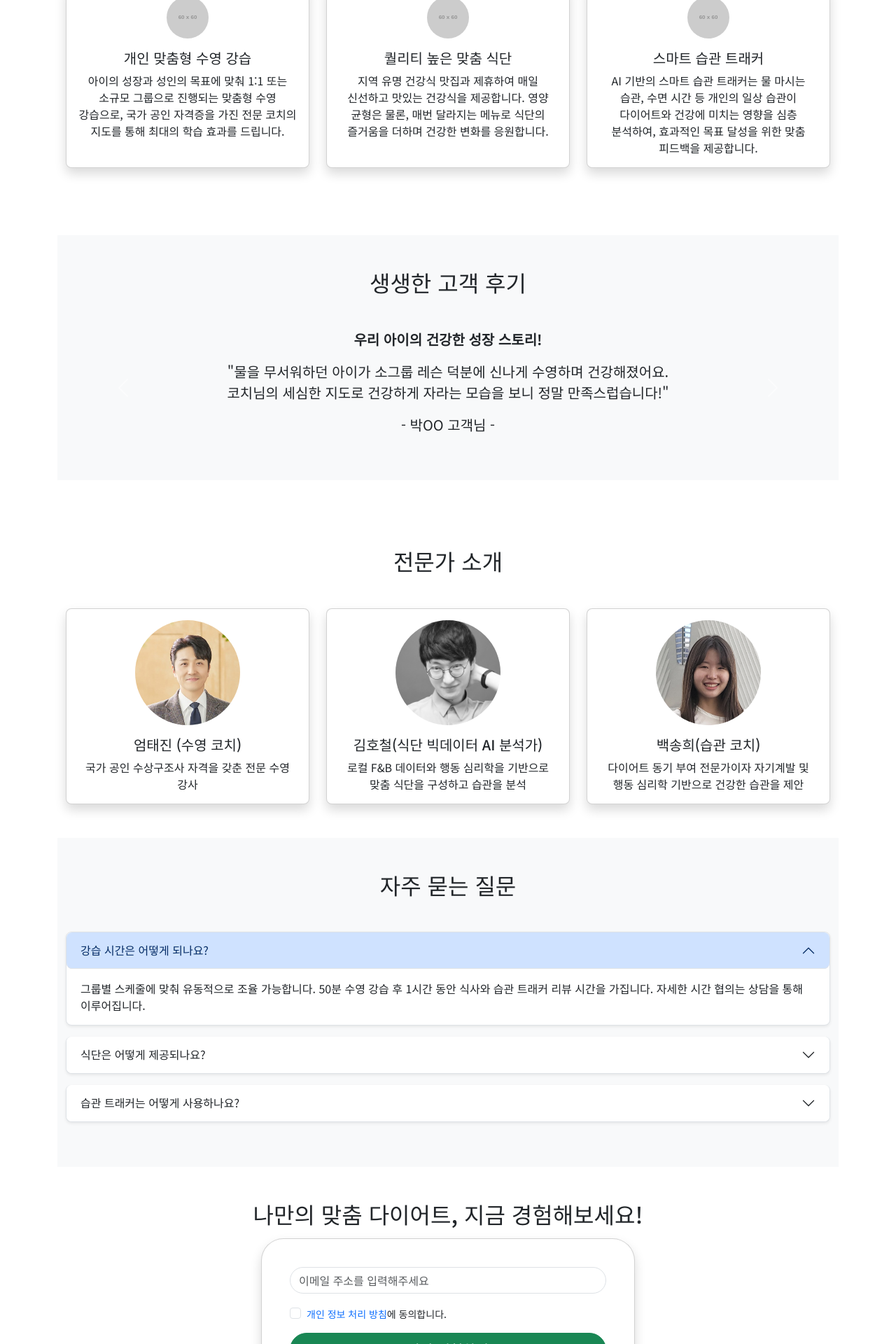
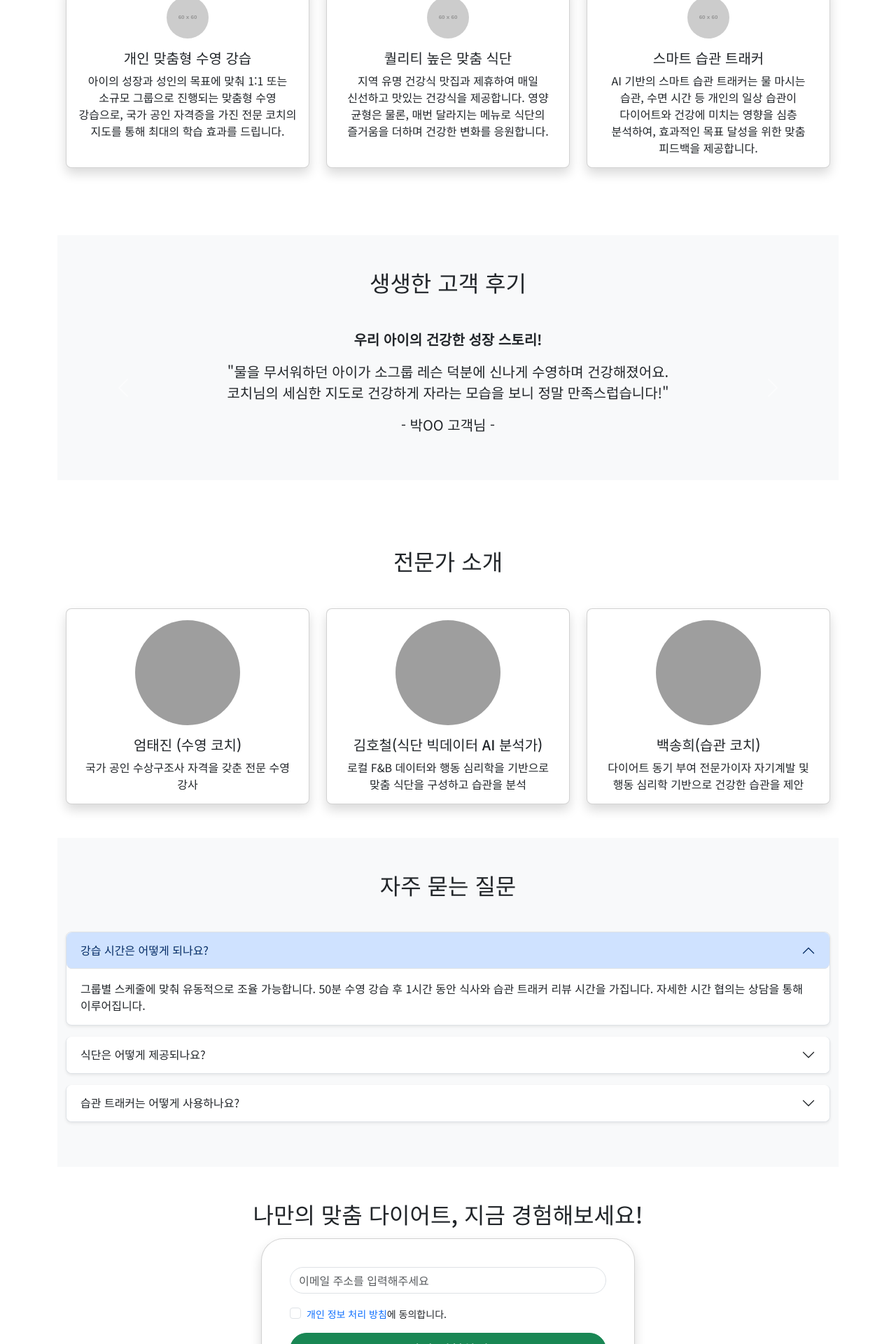
Before and after one commit to ohho-developer/diet_swim_page, a Django app: template main/templates/main/index.html in a window 1280 px wide. Shown: the part 915-2835 px from the top of the page at 70% size. Run offline with Django 5.2, Linux system fonts and the light colour scheme; the template is opened without the code that fills it, so the values that code supplies are empty; grey boxes labelled with a size stand in for pictures from a placeholder-image service; some libraries are stand-ins or nearby versions; grey boxes are pictures that could not be loaded.

Commit message:
img src fix

```diff
--- a/main/templates/main/index.html
+++ b/main/templates/main/index.html
@@ -140,7 +140,7 @@
                 <div class="col-12 col-md-6 col-lg-4">
                     <div class="card h-100 shadow rounded-3">
                         <div class="card-body text-center">
-                            <img src="{% static 'img/taejin.png' %}" class="rounded-circle mb-3" style="width: 150px; height: 150px; object-fit: cover;" alt="수영코치">
+                            <img src="https://i.imgur.com/zcyP4Au.png" class="rounded-circle mb-3" style="width: 150px; height: 150px; object-fit: cover;" alt="수영코치">
                             <h5 class="card-title">엄태진 (수영 코치)</h5>
                             <p class="card-text">국가 공인 수상구조사 자격을 갖춘 전문 수영 강사</p>
                         </div>
@@ -150,7 +150,7 @@
                 <div class="col-12 col-md-6 col-lg-4">
                     <div class="card h-100 shadow rounded-3">
                         <div class="card-body text-center">
-                            <img src="{% static 'img/hochul.png' %}" class="rounded-circle mb-3" style="width: 150px; height: 150px; object-fit: cover;" alt="수영코치">
+                            <img src="https://i.imgur.com/y7Ry0bf.png" class="rounded-circle mb-3" style="width: 150px; height: 150px; object-fit: cover;" alt="수영코치">
                             <h5 class="card-title">김호철(식단 빅데이터 AI 분석가)</h5>
                             <p class="card-text">로컬 F&B 데이터와 행동 심리학을 기반으로 맞춤 식단을 구성하고 습관을 분석</p>
                         </div>
@@ -160,7 +160,7 @@
                  <div class="col-12 col-md-6 col-lg-4">
                     <div class="card h-100 shadow rounded-3">
                         <div class="card-body text-center">
-                            <img src="{% static 'img/songhee.png' %}" class="rounded-circle mb-3" style="width: 150px; height: 150px; object-fit: cover;" alt="수영코치">
+                            <img src="https://i.imgur.com/caMDYng.png" class="rounded-circle mb-3" style="width: 150px; height: 150px; object-fit: cover;" alt="수영코치">
                             <h5 class="card-title">백송희(습관 코치)</h5>
                             <p class="card-text">다이어트 동기 부여 전문가이자 자기계발 및 행동 심리학 기반으로 건강한 습관을 제안</p>
                         </div>
```
